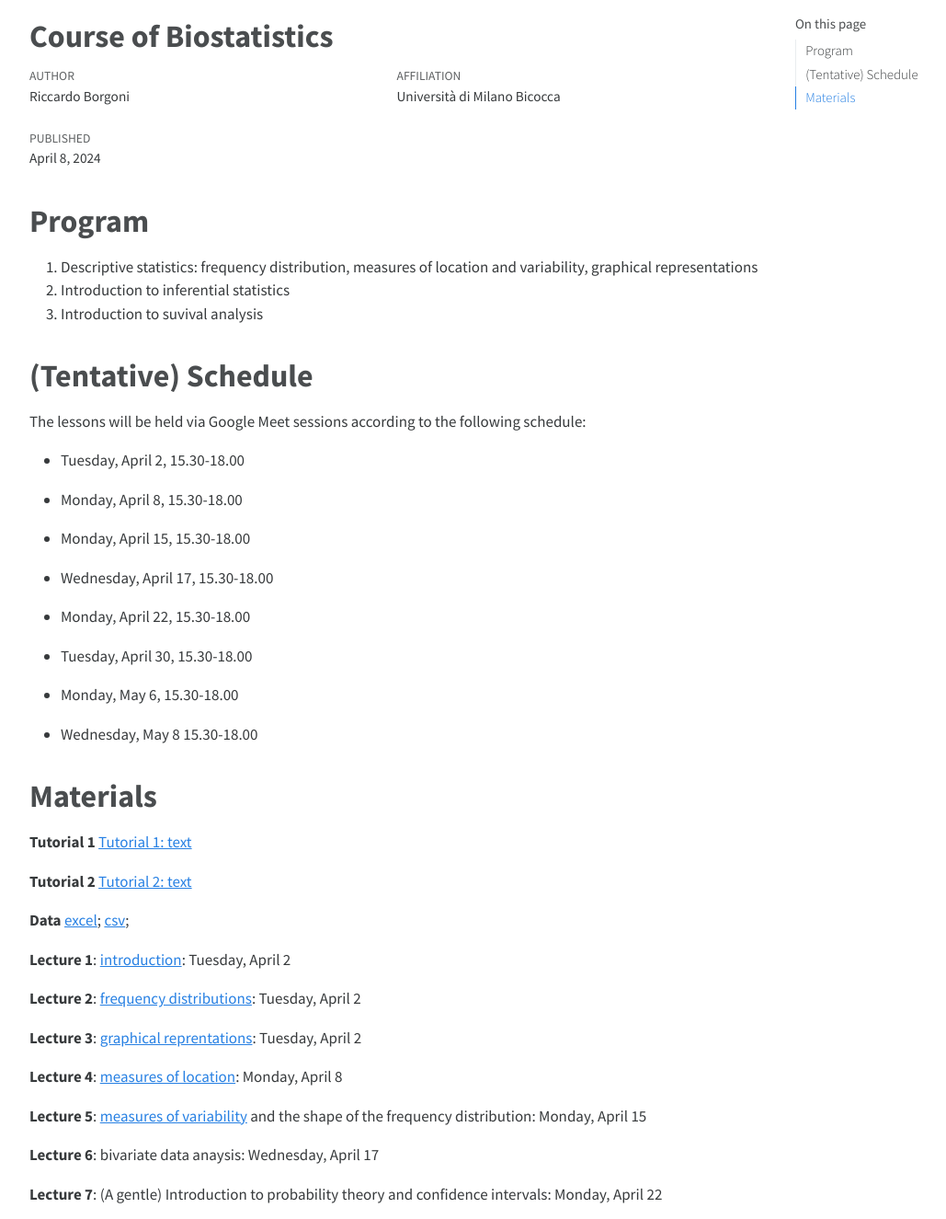
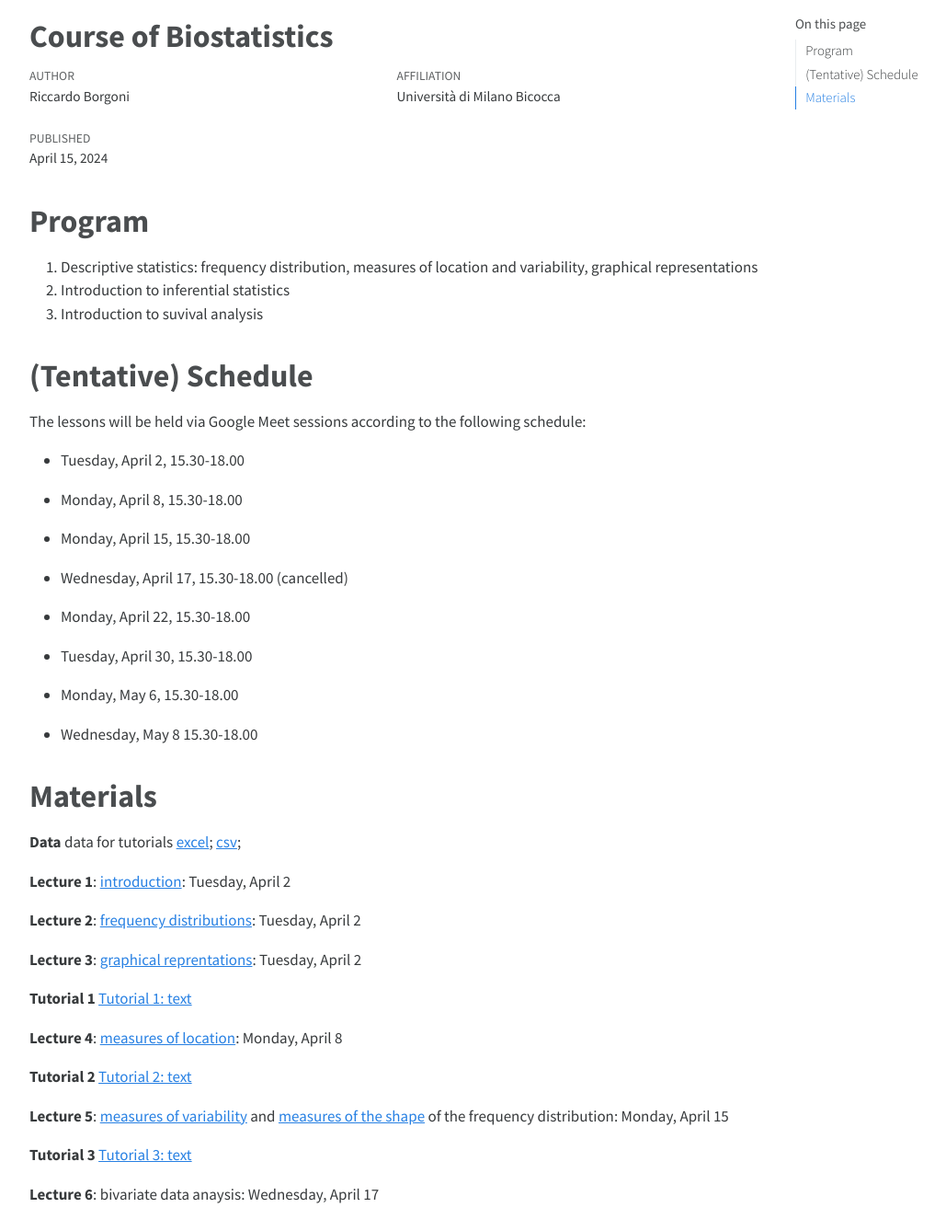
Before and after one commit to rborgoni/Stats4PhDUnipd, a plain HTML site: page docs/index.html in a window 1280 px wide. Shown: the part 72-1397 px from the top of the page at 92% size, without its empty margins (136-1165 px from the left). Drawn offline with Linux system fonts and the light colour scheme.

Commit message:
aggiunto tutorial 3 e slides 06, corretto  e integrato 05, ridisegnata parzialmente la pagina

```diff
--- a/docs/index.html
+++ b/docs/index.html
@@ -7,7 +7,7 @@
 <meta name="viewport" content="width=device-width, initial-scale=1.0, user-scalable=yes">
 
 <meta name="author" content="Riccardo Borgoni">
-<meta name="dcterms.date" content="2024-04-08">
+<meta name="dcterms.date" content="2024-04-15">
 
 <title>Biostatistics@unipd - Course of Biostatistics</title>
 <style>
@@ -131,7 +131,7 @@ ul.task-list li input[type="checkbox"] {
     <div>
     <div class="quarto-title-meta-heading">Published</div>
     <div class="quarto-title-meta-contents">
-      <p class="date">April 8, 2024</p>
+      <p class="date">April 15, 2024</p>
     </div>
   </div>
 
@@ -156,7 +156,7 @@ ul.task-list li input[type="checkbox"] {
 <li><p>Tuesday, April 2, 15.30-18.00</p></li>
 <li><p>Monday, April 8, 15.30-18.00</p></li>
 <li><p>Monday, April 15, 15.30-18.00</p></li>
-<li><p>Wednesday, April 17, 15.30-18.00</p></li>
+<li><p>Wednesday, April 17, 15.30-18.00 (cancelled)</p></li>
 <li><p>Monday, April 22, 15.30-18.00</p></li>
 <li><p>Tuesday, April 30, 15.30-18.00</p></li>
 <li><p>Monday, May 6, 15.30-18.00</p></li>
@@ -165,14 +165,15 @@ ul.task-list li input[type="checkbox"] {
 </section>
 <section id="materials" class="level1">
 <h1>Materials</h1>
-<p><strong>Tutorial 1</strong> <a href="tutorial1.pdf">Tutorial 1: text</a></p>
-<p><strong>Tutorial 2</strong> <a href="tutorial2.pdf">Tutorial 2: text</a></p>
-<p><strong>Data</strong> <a href="dat1.xlsx">excel</a>; <a href="dat1.csv">csv</a>;</p>
+<p><strong>Data</strong> data for tutorials <a href="dat1.xlsx">excel</a>; <a href="dat1.csv">csv</a>;</p>
 <p><strong>Lecture 1</strong>: <a href="01_intro.pdf">introduction</a>: Tuesday, April 2</p>
 <p><strong>Lecture 2</strong>: <a href="02_frequency_distributions.pdf">frequency distributions</a>: Tuesday, April 2</p>
 <p><strong>Lecture 3</strong>: <a href="03_graphs.pdf">graphical reprentations</a>: Tuesday, April 2</p>
+<p><strong>Tutorial 1</strong> <a href="tutorial1.pdf">Tutorial 1: text</a></p>
 <p><strong>Lecture 4</strong>: <a href="04_location.pdf">measures of location</a>: Monday, April 8</p>
-<p><strong>Lecture 5</strong>: <a href="05_variability.pdf">measures of variability</a> and the shape of the frequency distribution: Monday, April 15</p>
+<p><strong>Tutorial 2</strong> <a href="tutorial2.pdf">Tutorial 2: text</a></p>
+<p><strong>Lecture 5</strong>: <a href="05_variability.pdf">measures of variability</a> and <a href="06_shape.pdf">measures of the shape</a> of the frequency distribution: Monday, April 15</p>
+<p><strong>Tutorial 3</strong> <a href="tutorial3.pdf">Tutorial 3: text</a></p>
 <p><strong>Lecture 6</strong>: bivariate data anaysis: Wednesday, April 17</p>
 <p><strong>Lecture 7</strong>: (A gentle) Introduction to probability theory and confidence intervals: Monday, April 22</p>
 <p><strong>Lecture 8</strong>: Statistical tests, Part 1: Tuesday, April 30</p>
--- a/docs/search.json
+++ b/docs/search.json
@@ -4,7 +4,7 @@
     "href": "index.html",
     "title": "Course of Biostatistics",
     "section": "",
-    "text": "Program\n\nDescriptive statistics: frequency distribution, measures of location and variability, graphical representations\nIntroduction to inferential statistics\nIntroduction to suvival analysis\n\n\n\n(Tentative) Schedule\nThe lessons will be held via Google Meet sessions according to the following schedule:\n\nTuesday, April 2, 15.30-18.00\nMonday, April 8, 15.30-18.00\nMonday, April 15, 15.30-18.00\nWednesday, April 17, 15.30-18.00\nMonday, April 22, 15.30-18.00\nTuesday, April 30, 15.30-18.00\nMonday, May 6, 15.30-18.00\nWednesday, May 8 15.30-18.00\n\n\n\nMaterials\nTutorial 1 Tutorial 1: text\nTutorial 2 Tutorial 2: text\nData excel; csv;\nLecture 1: introduction: Tuesday, April 2\nLecture 2: frequency distributions: Tuesday, April 2\nLecture 3: graphical reprentations: Tuesday, April 2\nLecture 4: measures of location: Monday, April 8\nLecture 5: measures of variability and the shape of the frequency distribution: Monday, April 15\nLecture 6: bivariate data anaysis: Wednesday, April 17\nLecture 7: (A gentle) Introduction to probability theory and confidence intervals: Monday, April 22\nLecture 8: Statistical tests, Part 1: Tuesday, April 30\nLecture 9: Statistical tests, Part 2: Monday, May 6\nLecture 10: Introduction to survival analysis: Wednesday, May 8"
+    "text": "Program\n\nDescriptive statistics: frequency distribution, measures of location and variability, graphical representations\nIntroduction to inferential statistics\nIntroduction to suvival analysis\n\n\n\n(Tentative) Schedule\nThe lessons will be held via Google Meet sessions according to the following schedule:\n\nTuesday, April 2, 15.30-18.00\nMonday, April 8, 15.30-18.00\nMonday, April 15, 15.30-18.00\nWednesday, April 17, 15.30-18.00 (cancelled)\nMonday, April 22, 15.30-18.00\nTuesday, April 30, 15.30-18.00\nMonday, May 6, 15.30-18.00\nWednesday, May 8 15.30-18.00\n\n\n\nMaterials\nData data for tutorials excel; csv;\nLecture 1: introduction: Tuesday, April 2\nLecture 2: frequency distributions: Tuesday, April 2\nLecture 3: graphical reprentations: Tuesday, April 2\nTutorial 1 Tutorial 1: text\nLecture 4: measures of location: Monday, April 8\nTutorial 2 Tutorial 2: text\nLecture 5: measures of variability and measures of the shape of the frequency distribution: Monday, April 15\nTutorial 3 Tutorial 3: text\nLecture 6: bivariate data anaysis: Wednesday, April 17\nLecture 7: (A gentle) Introduction to probability theory and confidence intervals: Monday, April 22\nLecture 8: Statistical tests, Part 1: Tuesday, April 30\nLecture 9: Statistical tests, Part 2: Monday, May 6\nLecture 10: Introduction to survival analysis: Wednesday, May 8"
   },
   {
     "objectID": "about.html",
```
Also changed, not shown: 3 other files.
